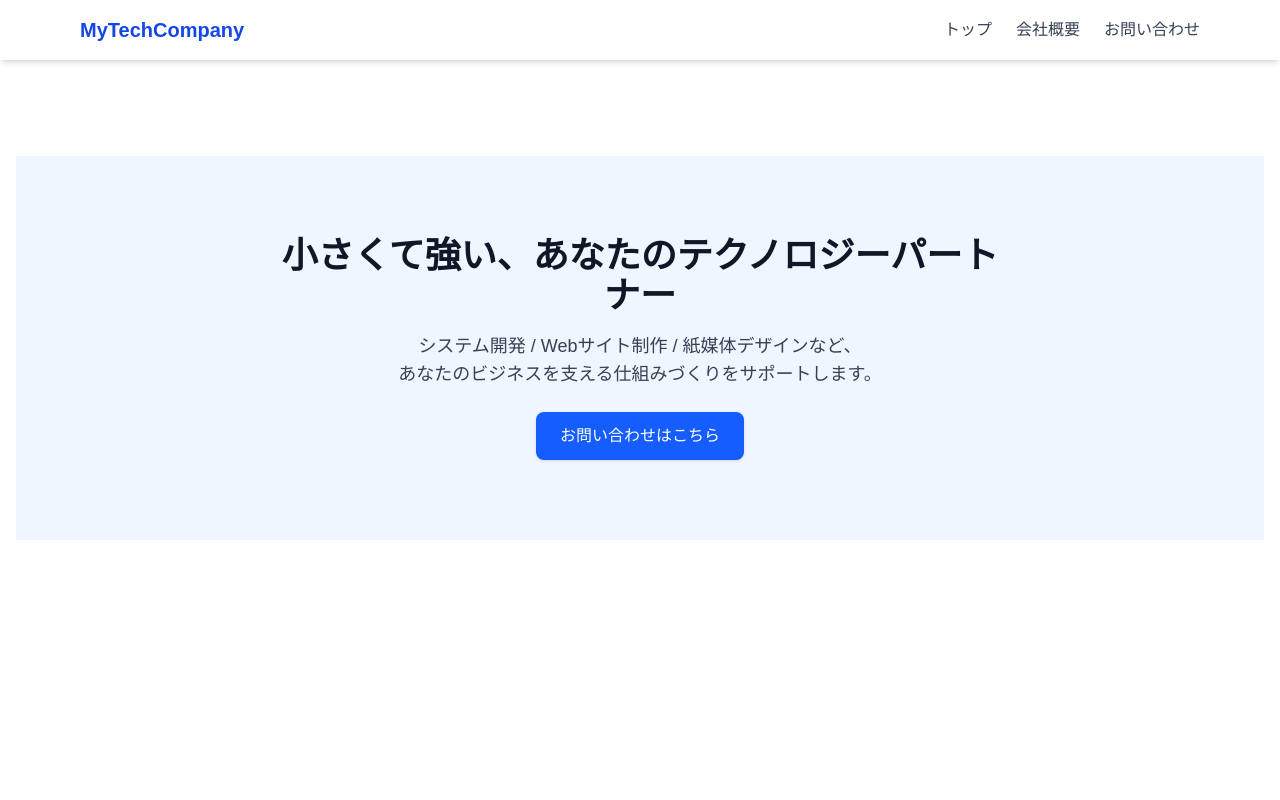
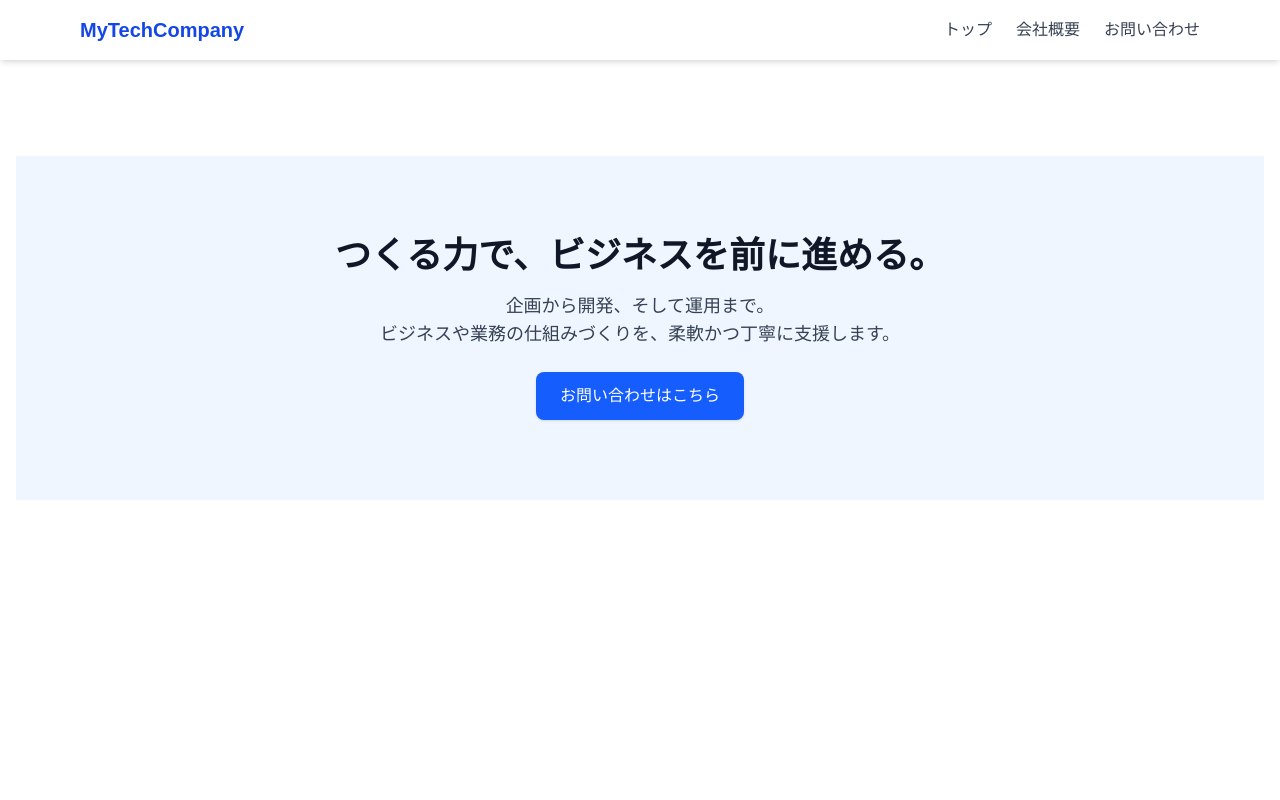
Before and after one commit to YusukeOhno16/my-company-site, a Next.js app: page / in a window 1280 px wide. Shown: the top 800 px of the page. Built offline with nearby package versions, Linux system fonts and the light colour scheme.

Commit message:
Heroセクションの文言を変更

```diff
--- a/src/components/HeroSection.tsx
+++ b/src/components/HeroSection.tsx
@@ -9,14 +9,13 @@ export default function HeroSection() {
         {/* 幅の最大値を制限して、横パディング（余白）を追加 */}
 
         <h1 className="text-4xl font-bold text-gray-900 mb-4">
-          {/* メインの見出し：大きな太字テキスト */}
-          小さくて強い、あなたのテクノロジーパートナー
+          つくる力で、ビジネスを前に進める。
         </h1>
 
         <p className="text-lg text-gray-700 mb-6">
-          {/* 説明文：サービスの簡単な紹介。中央揃え */}
-          システム開発 / Webサイト制作 / 紙媒体デザインなど、<br />
-          あなたのビジネスを支える仕組みづくりをサポートします。
+          {/* サービス紹介：柔軟性と包括的サポートを表現 */}
+          企画から開発、そして運用まで。<br />
+          ビジネスや業務の仕組みづくりを、柔軟かつ丁寧に支援します。
         </p>
 
         <a
```
